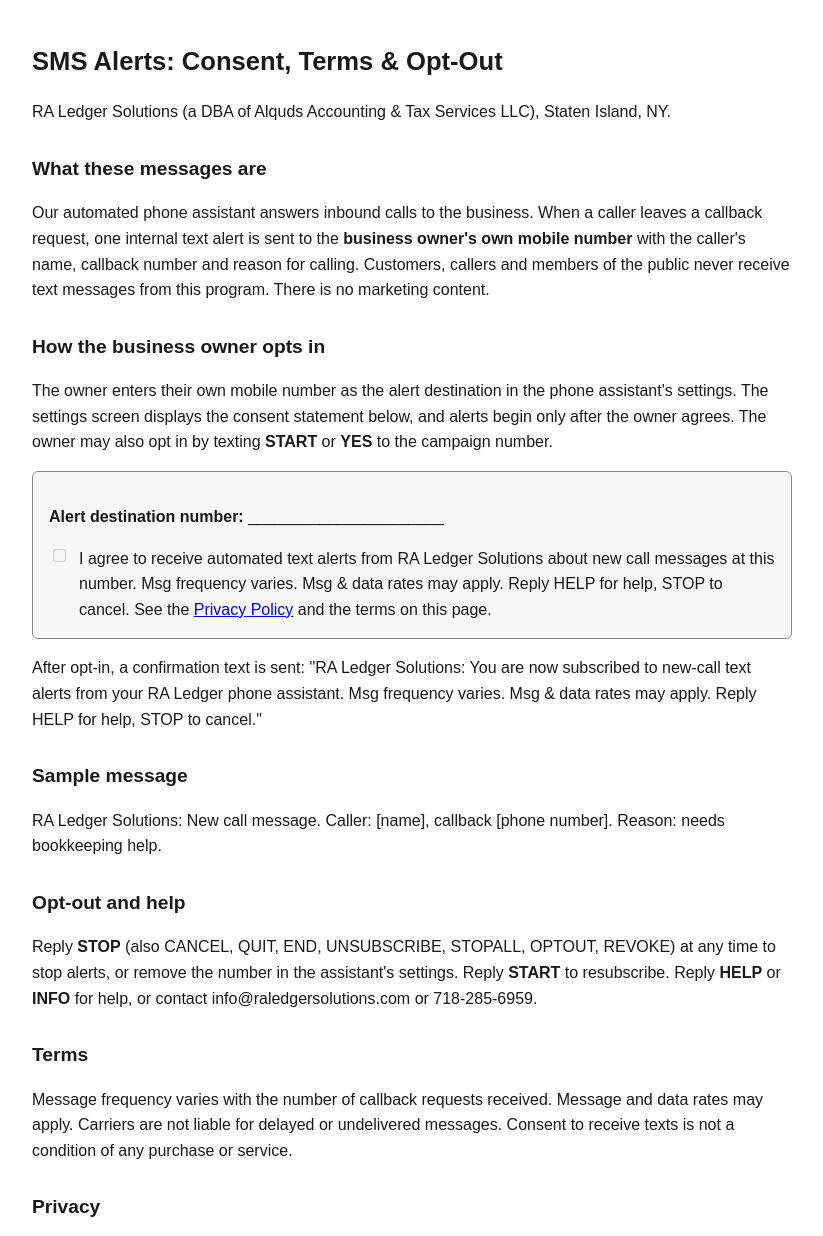
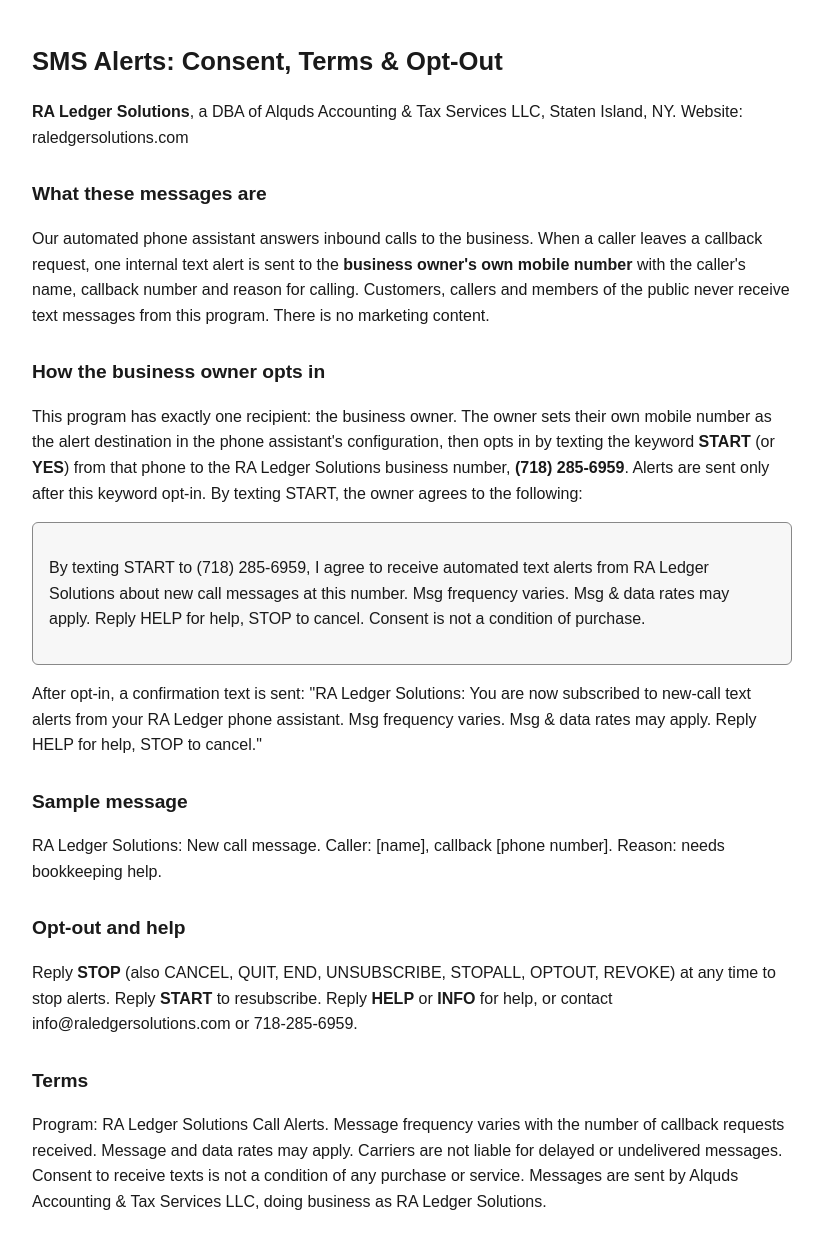
Before and after one commit to ramiahmad1-sys/raledgersolutions, a website: page sms-consent.html in a window 1280 px wide. Shown: the top 1236 px of the page, without its empty margins (228-1051 px from the left). Drawn offline with Linux system fonts and the light colour scheme.

Commit message:
Update sms-consent.html

```diff
--- a/sms-consent.html
+++ b/sms-consent.html
@@ -4,40 +4,37 @@
 <meta charset="utf-8">
 <meta name="viewport" content="width=device-width, initial-scale=1">
 <title>SMS Alerts Consent &amp; Terms | RA Ledger Solutions</title>
-<meta name="description" content="SMS alert consent, terms and opt-out information for RA Ledger Solutions.">
+<meta name="description" content="How the RA Ledger Solutions business owner opts in to SMS call alerts by texting START, plus consent wording, terms and opt-out information.">
 <style>
 body{font-family:Arial,Helvetica,sans-serif;max-width:760px;margin:0 auto;padding:24px 16px;line-height:1.6;color:#1a1a1a}
 h1{font-size:1.6rem}h2{font-size:1.2rem;margin-top:1.8rem}
 .box{border:1px solid #888;border-radius:6px;padding:16px;background:#f7f7f7}
-label{display:flex;gap:10px;align-items:flex-start}
 </style>
 </head>
 <body>
 <h1>SMS Alerts: Consent, Terms &amp; Opt-Out</h1>
-<p>RA Ledger Solutions (a DBA of Alquds Accounting &amp; Tax Services LLC), Staten Island, NY.</p>
+<p><strong>RA Ledger Solutions</strong>, a DBA of Alquds Accounting &amp; Tax Services LLC, Staten Island, NY. Website: raledgersolutions.com</p>
 
 <h2>What these messages are</h2>
 <p>Our automated phone assistant answers inbound calls to the business. When a caller leaves a callback request, one internal text alert is sent to the <strong>business owner's own mobile number</strong> with the caller's name, callback number and reason for calling. Customers, callers and members of the public never receive text messages from this program. There is no marketing content.</p>
 
 <h2>How the business owner opts in</h2>
-<p>The owner enters their own mobile number as the alert destination in the phone assistant's settings. The settings screen displays the consent statement below, and alerts begin only after the owner agrees. The owner may also opt in by texting <strong>START</strong> or <strong>YES</strong> to the campaign number.</p>
+<p>This program has exactly one recipient: the business owner. The owner sets their own mobile number as the alert destination in the phone assistant's configuration, then opts in by texting the keyword <strong>START</strong> (or <strong>YES</strong>) from that phone to the RA Ledger Solutions business number, <strong>(718) 285-6959</strong>. Alerts are sent only after this keyword opt-in. By texting START, the owner agrees to the following:</p>
 <div class="box">
-<p><strong>Alert destination number:</strong> ______________________</p>
-<label><input type="checkbox" disabled>
-<span>I agree to receive automated text alerts from RA Ledger Solutions about new call messages at this number. Msg frequency varies. Msg &amp; data rates may apply. Reply HELP for help, STOP to cancel. See the <a href="privacy.html">Privacy Policy</a> and the terms on this page.</span></label>
+<p>By texting START to (718) 285-6959, I agree to receive automated text alerts from RA Ledger Solutions about new call messages at this number. Msg frequency varies. Msg &amp; data rates may apply. Reply HELP for help, STOP to cancel. Consent is not a condition of purchase.</p>
 </div>
-<p>After opt-in, a confirmation text is sent: "RA Ledger Solutions: You are now subscribed to new-call text alerts from your RA Ledger phone assistant. Msg frequency varies. Msg &amp; data rates may apply. Reply HELP for help, STOP to cancel."</p>
+<p>After opt-in, a confirmation text is sent: &quot;RA Ledger Solutions: You are now subscribed to new-call text alerts from your RA Ledger phone assistant. Msg frequency varies. Msg &amp; data rates may apply. Reply HELP for help, STOP to cancel.&quot;</p>
 
 <h2>Sample message</h2>
 <p>RA Ledger Solutions: New call message. Caller: [name], callback [phone number]. Reason: needs bookkeeping help.</p>
 
 <h2>Opt-out and help</h2>
-<p>Reply <strong>STOP</strong> (also CANCEL, QUIT, END, UNSUBSCRIBE, STOPALL, OPTOUT, REVOKE) at any time to stop alerts, or remove the number in the assistant's settings. Reply <strong>START</strong> to resubscribe. Reply <strong>HELP</strong> or <strong>INFO</strong> for help, or contact info@raledgersolutions.com or 718-285-6959.</p>
+<p>Reply <strong>STOP</strong> (also CANCEL, QUIT, END, UNSUBSCRIBE, STOPALL, OPTOUT, REVOKE) at any time to stop alerts. Reply <strong>START</strong> to resubscribe. Reply <strong>HELP</strong> or <strong>INFO</strong> for help, or contact info@raledgersolutions.com or 718-285-6959.</p>
 
 <h2>Terms</h2>
-<p>Message frequency varies with the number of callback requests received. Message and data rates may apply. Carriers are not liable for delayed or undelivered messages. Consent to receive texts is not a condition of any purchase or service.</p>
+<p>Program: RA Ledger Solutions Call Alerts. Message frequency varies with the number of callback requests received. Message and data rates may apply. Carriers are not liable for delayed or undelivered messages. Consent to receive texts is not a condition of any purchase or service. Messages are sent by Alquds Accounting &amp; Tax Services LLC, doing business as RA Ledger Solutions.</p>
 
 <h2>Privacy</h2>
-<p>Mobile numbers and opt-in information are used only to deliver these alerts. We do not sell, rent or share mobile numbers or SMS opt-in data with third parties or affiliates for marketing or promotional purposes. See our <a href="privacy.html">Privacy Policy</a>.</p>
+<p>Mobile numbers and opt-in information are used only to deliver these alerts. We do not sell, rent or share mobile numbers or SMS opt-in data with third parties or affiliates for marketing or promotional purposes. See our <a href="/privacy">Privacy Policy</a>.</p>
 </body>
 </html>
```
